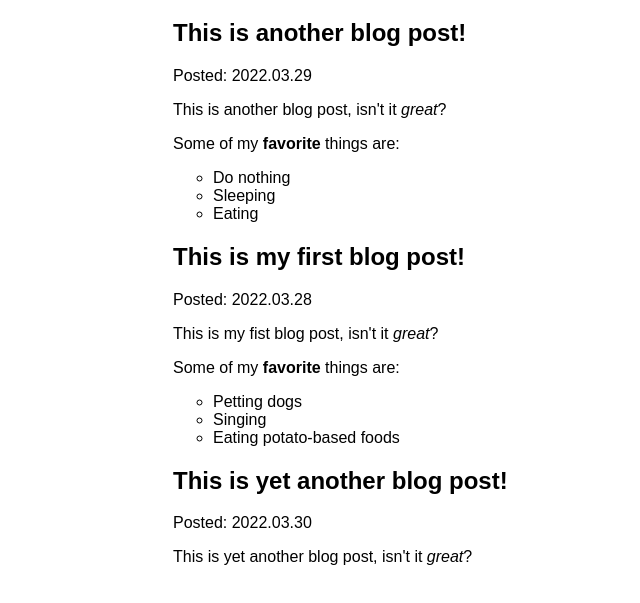
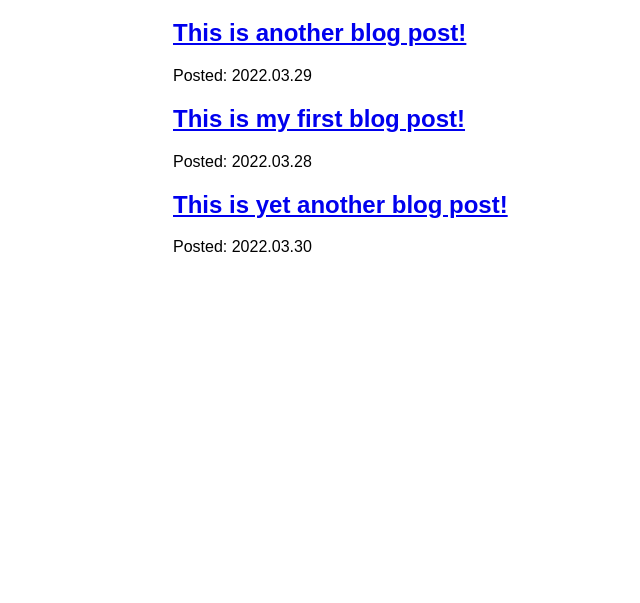
Before and after one commit to DanielRakaczki/my-gatsby-site, a Gatsby site: page /blog in a window 1280 px wide. Shown: the part 157-760 px from the top of the page, without its empty margins (257-897 px from the left). Built offline with nearby package versions, Linux system fonts and the light colour scheme; Gatsby itself is replaced by a stand-in of ours.

Commit message:
Finished Gatsby Tutorial Part 6

```diff
--- a/src/pages/blog.js
+++ b/src/pages/blog/index.js
@@ -1,7 +1,6 @@
 import * as React from 'react'
-import { MDXRenderer } from 'gatsby-plugin-mdx'
-import { graphql } from "gatsby"
-import Layout from '../components/layout'
+import { graphql, Link } from "gatsby"
+import Layout from '../../components/layout'
 
 const BlogPage = ({ data }) => {
   return (
@@ -10,11 +9,12 @@
         {
           data.allMdx.nodes.map((node) => (
             <article key={node.id}>
-              <h2>{node.frontmatter.name}</h2>
+              <h2>
+                <Link to={`/blog/${node.slug}`}>
+                  {node.frontmatter.name}
+                </Link>
+              </h2>
               <p>Posted: {node.frontmatter.date}</p>
-              <MDXRenderer>
-                {node.body}
-              </MDXRenderer>
             </article>
           ))
         }
@@ -32,7 +32,7 @@
         name
       }
       id
-      body
+      slug
     }
   }
 }
```
Also changed, not shown: src/pages/blog/{mdx.slug}.js (added, +28 -0 lines).
